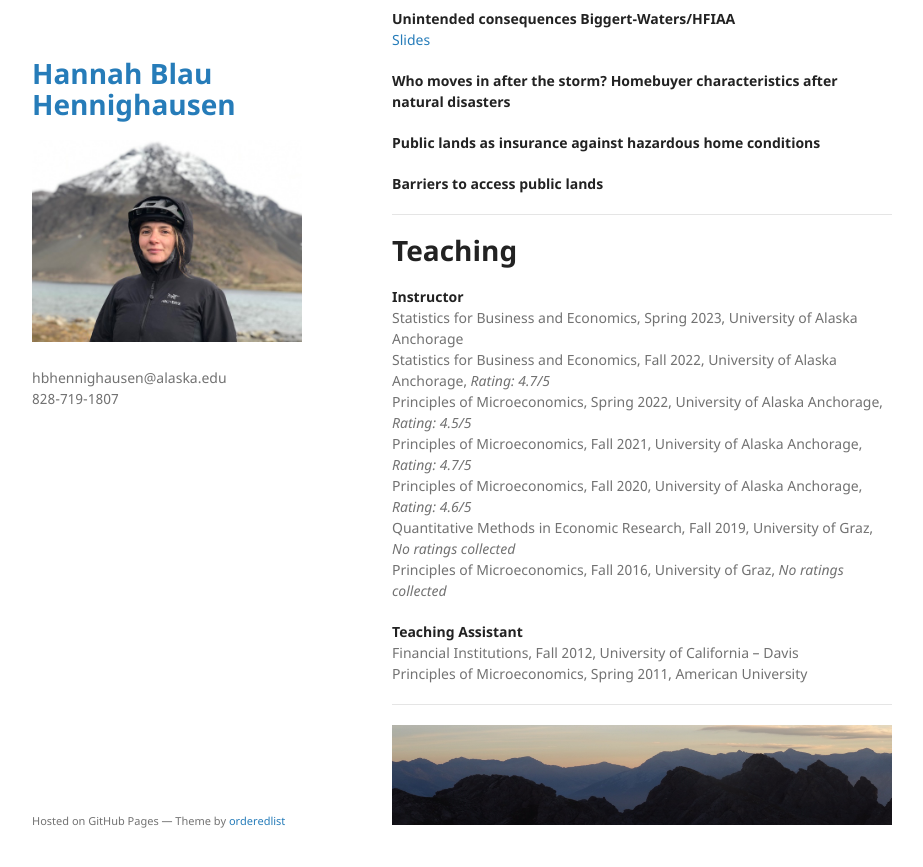
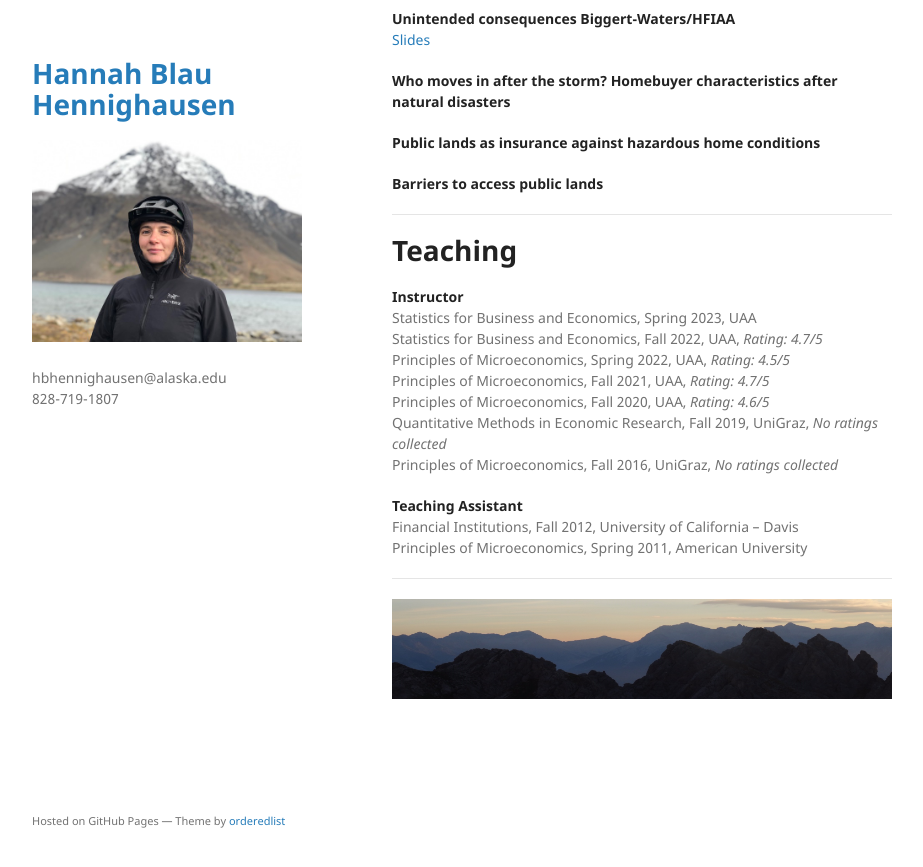
Before and after one commit to hannahhennighausen/hannahhennighausen.github.io, a Jekyll site: the page built from index.md, in a window 1280 px wide and 900 px high, scrolled down 2145 px. Shown: the top 867 px of the window, without its empty margins (178-1101 px from the left). Built offline with Jekyll 4.4.1, drawn with Linux system fonts in a browser that asks for light colours; the repository's description, which GitHub fills in, is left out.

Commit message:
Update index.md

```diff
--- a/index.md
+++ b/index.md
@@ -113,13 +113,13 @@ Globalization of production networks means that disasters have impacts far from
 # Teaching
 
 **Instructor** <br />
-Statistics for Business and Economics, Spring 2023, University of Alaska Anchorage <br />
-Statistics for Business and Economics, Fall 2022, University of Alaska Anchorage, _Rating: 4.7/5_ <br />
-Principles of Microeconomics, Spring 2022, University of Alaska Anchorage, _Rating: 4.5/5_ <br />
-Principles of Microeconomics, Fall 2021, University of Alaska Anchorage, _Rating: 4.7/5_ <br />
-Principles of Microeconomics, Fall 2020, University of Alaska Anchorage, _Rating: 4.6/5_ <br />
-Quantitative Methods in Economic Research, Fall 2019, University of Graz, _No ratings collected_ <br />
-Principles of Microeconomics, Fall 2016, University of Graz, _No ratings collected_
+Statistics for Business and Economics, Spring 2023, UAA <br />
+Statistics for Business and Economics, Fall 2022, UAA, _Rating: 4.7/5_ <br />
+Principles of Microeconomics, Spring 2022, UAA, _Rating: 4.5/5_ <br />
+Principles of Microeconomics, Fall 2021, UAA, _Rating: 4.7/5_ <br />
+Principles of Microeconomics, Fall 2020, UAA, _Rating: 4.6/5_ <br />
+Quantitative Methods in Economic Research, Fall 2019, UniGraz, _No ratings collected_ <br />
+Principles of Microeconomics, Fall 2016, UniGraz, _No ratings collected_
 
 **Teaching Assistant** <br />
 Financial Institutions, Fall 2012, University of California – Davis <br />
```
